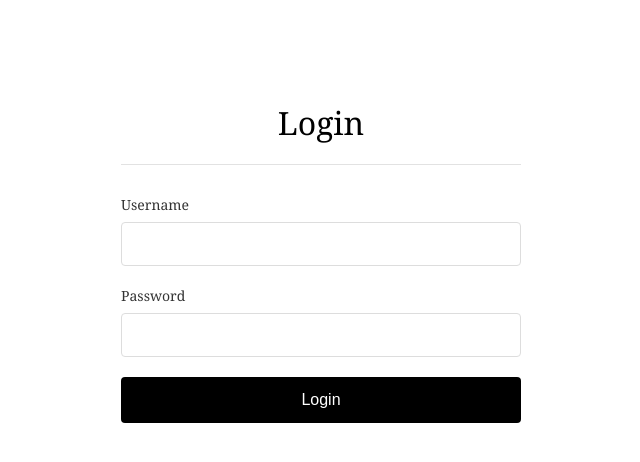
After one commit to ambrosia-fish/recipe-app, a Django app: template src/templates/auth/login.html in a window 1280 px wide. The commit adds this page. Shown: the top 462 px of the page, without its empty margins (319-959 px from the left). Run offline with Django 3.2, Linux system fonts and the light colour scheme; the template is opened without the code that fills it, so the values that code supplies are empty, except form fields; tables that the repository leaves empty hold one stand-in row (values such as "Sample post"); form fields are guessed from the names that the template uses.

Commit message:
Added login, logout, protection

```diff
--- a/src/recipe_app/settings.py
+++ b/src/recipe_app/settings.py
@@ -56,7 +56,7 @@ ROOT_URLCONF = 'recipe_app.urls'
 TEMPLATES = [
     {
         'BACKEND': 'django.template.backends.django.DjangoTemplates',
-        'DIRS': [],
+        'DIRS': [BASE_DIR  / 'templates'],
         'APP_DIRS': True,
         'OPTIONS': {
             'context_processors': [
@@ -126,3 +126,6 @@ MEDIA_ROOT= BASE_DIR / 'media'
 # https://docs.djangoproject.com/en/4.2/ref/settings/#default-auto-field
 
 DEFAULT_AUTO_FIELD = 'django.db.models.BigAutoField'
+
+#AUTH
+LOGIN_URL='/login/'
--- a/src/recipe_app/urls.py
+++ b/src/recipe_app/urls.py
@@ -3,11 +3,15 @@ from django.contrib import admin
 from django.urls import path, include
 from django.conf import settings
 from django.conf.urls.static import static
+from .views import login_view, logout_view, success_view
 
 urlpatterns = [
     path('admin/', admin.site.urls),
     path('', include('recipes.urls')),
-    path('recipes/', include('recipes.urls'))
+    path('recipes/', include('recipes.urls')),
+    path('login/', login_view, name='login'),
+    path('logout/', logout_view, name='logout'),
+    path('success/', success_view, name='success')
 ]
 
 urlpatterns += static(settings.MEDIA_URL, document_root=settings.MEDIA_ROOT)
--- /dev/null
+++ b/src/templates/auth/login.html
@@ -0,0 +1,91 @@
+<!DOCTYPE html>
+<html>
+<head>
+    <title>Login - Recipe App</title>
+    <style>
+        .auth-container {
+            max-width: 400px;
+            margin: 60px auto;
+            padding: 20px;
+            font-family: "Georgia", serif;
+        }
+        h1 {
+            font-size: 32px;
+            font-weight: 300;
+            text-align: center;
+            margin-bottom: 30px;
+            border-bottom: 1px solid #e2e2e2;
+            padding-bottom: 20px;
+        }
+        .auth-form {
+            display: flex;
+            flex-direction: column;
+            gap: 20px;
+        }
+        .form-group {
+            display: flex;
+            flex-direction: column;
+            gap: 8px;
+        }
+        .form-group label {
+            font-size: 14px;
+            font-weight: 500;
+            color: #333;
+        }
+        .form-group input {
+            padding: 12px;
+            border: 1px solid #ddd;
+            border-radius: 4px;
+            font-size: 16px;
+        }
+        .error-message {
+            color: #e33d3d;
+            background-color: #fff2f2;
+            padding: 12px;
+            border-radius: 4px;
+            margin-bottom: 20px;
+            font-size: 14px;
+        }
+        .btn {
+            background-color: #000;
+            color: white;
+            padding: 14px 20px;
+            border: none;
+            border-radius: 4px;
+            cursor: pointer;
+            font-size: 16px;
+            font-weight: 500;
+        }
+        .btn:hover {
+            background-color: #333;
+        }
+    </style>
+</head>
+<body>
+    <div class="auth-container">
+        <h1>Login</h1>
+
+        {% if error_message %}
+            <div class="error-message">
+                {{error_message}}
+            </div>
+        {% endif %}
+
+        <form action="" method="POST" class="auth-form">
+            {% csrf_token %}
+
+            <div class="form-group">
+                {{ form.username.label_tag }}
+                {{ form.username }}
+            </div>
+
+            <div class="form-group">
+                {{ form.password.label_tag }}
+                {{ form.password }}
+            </div>
+
+            <button type="submit" class="btn">Login</button>
+        </form>
+    </div>
+</body>
+</html>
```
Also changed, not shown: src/recipe_app/views.py (added, +36 -0 lines), src/recipes/templates/recipes/detail.html (+34 -6 lines), src/recipes/templates/recipes/main.html (+30 -2 lines), src/recipes/templates/recipes/recipes_home.html (+22 -0 lines), src/recipes/views.py (+6 -3 lines), src/templates/auth/success.html (added, +50 -0 lines), 4 other files.
